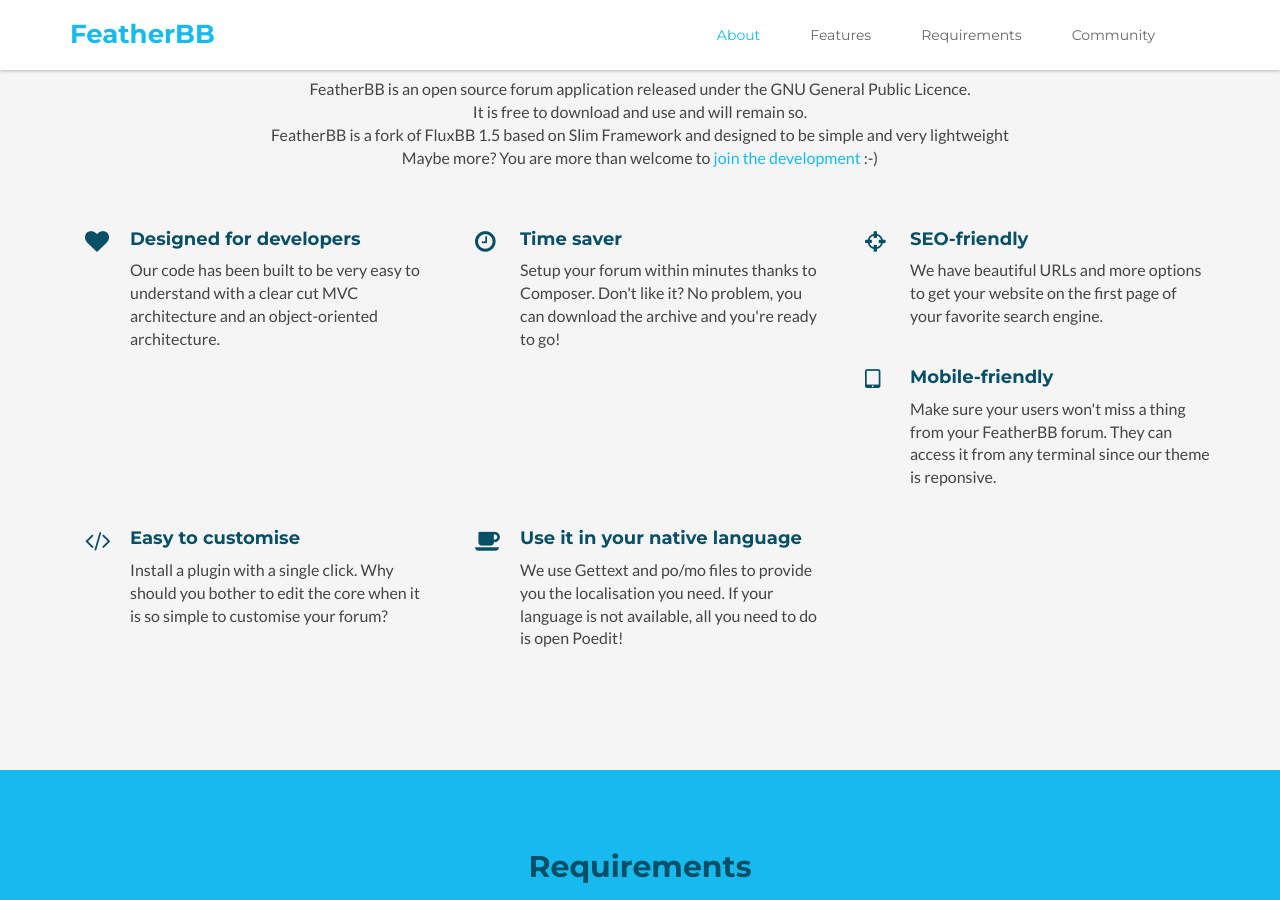
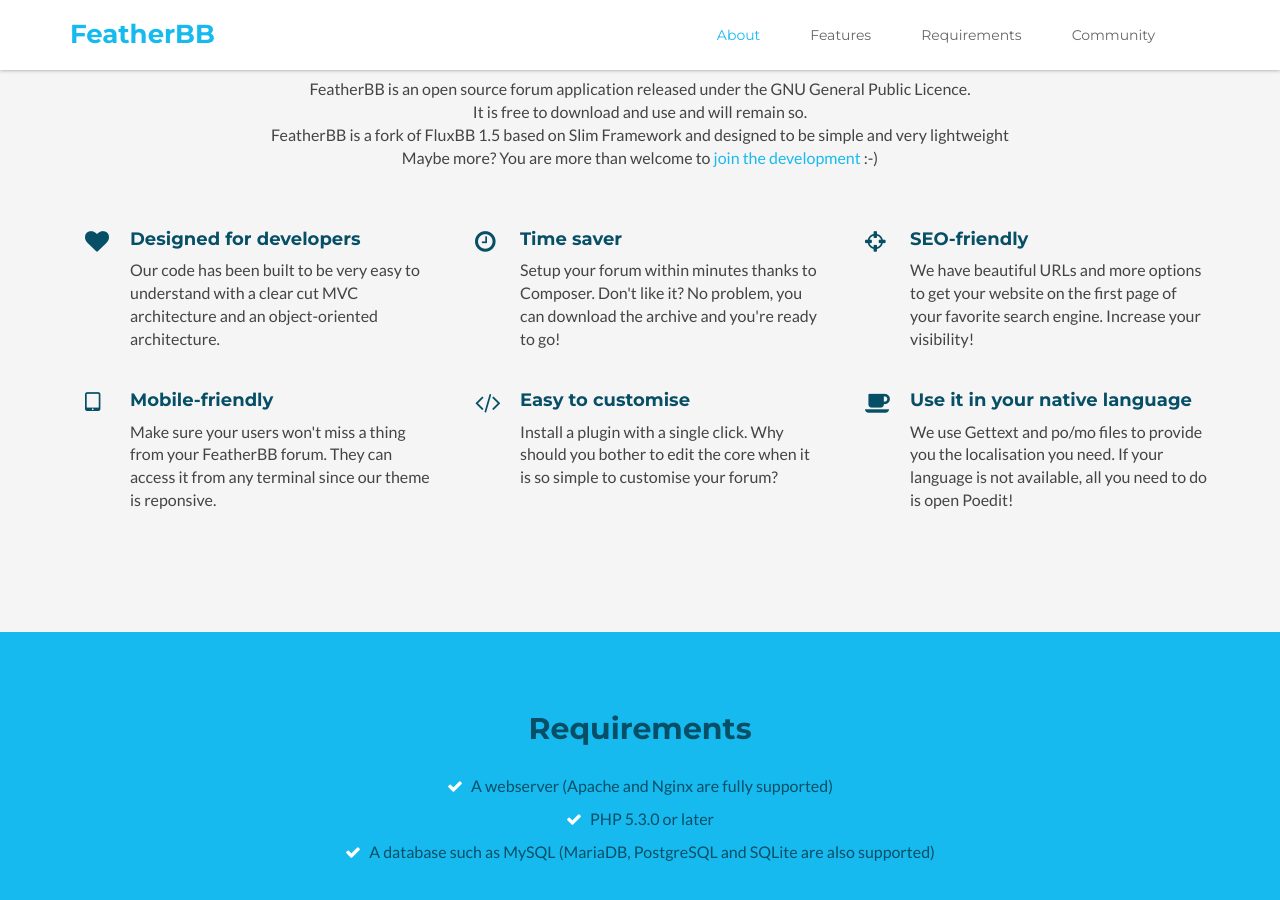
Before and after one commit to featherbb/website, a Jekyll site: the page built from index.html, in a window 1280 px wide and 900 px high, scrolled down 570 px. Built offline with Jekyll 4.4.1, drawn with Linux system fonts in a browser that asks for light colours; comment, search, counter and statistics services are not loaded.

Commit message:
Customise the website

```diff
--- a/_includes/about.html
+++ b/_includes/about.html
@@ -28,7 +28,7 @@
                 </div>
                 <div class="content">
                     <h3 class="sub-title">SEO-friendly</h3>
-                    <p>We have beautiful URLs and more options to get your website on the first page of your favorite search engine.</p>
+                    <p>We have beautiful URLs and more options to get your website on the first page of your favorite search engine. Increase your visibility!</p>
                 </div><!--//content-->
             </div><!--//item-->
             <div class="clearfix visible-md"></div>
```
